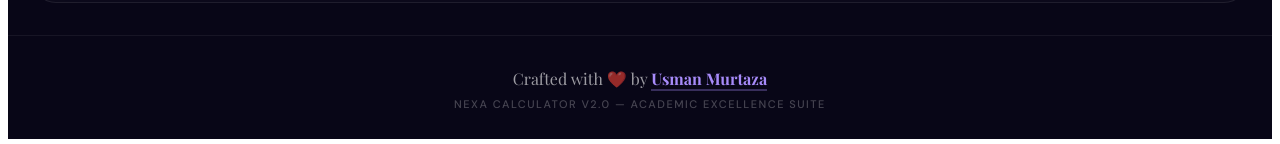
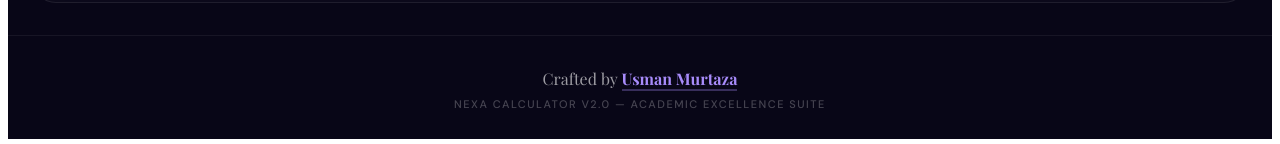
Before and after one commit to usmannmurtazaa/NexaCalculator, a React (Vite) app: page / in a window 1280 px wide. Shown: the part 1533-1677 px from the top of the page. Built offline with nearby package versions, Linux system fonts and the light colour scheme; a web font is replaced by a local one.

Commit message:
add some new features

```diff
--- a/src/App.jsx
+++ b/src/App.jsx
@@ -1062,7 +1062,7 @@ export default function App() {
       {/* Footer */}
       <div style={{ textAlign: "center", padding: "clamp(24px, 5vw, 32px) clamp(16px, 4vw, 24px) clamp(20px, 4vw, 28px)", marginTop: "clamp(24px, 5vw, 32px)", borderTop: `1px solid ${darkMode ? "rgba(255,255,255,0.06)" : "rgba(0,0,0,0.06)"}` }}>
         <div style={{ fontFamily: "'Playfair Display',serif", fontSize: "clamp(14px, 3.5vw, 16px)", color: darkMode ? "rgba(255,255,255,0.6)" : "rgba(0,0,0,0.6)", marginBottom: 8 }}>
-          Crafted with ❤️ by{" "}
+          Crafted by{" "}
           <a
             href="https://usmanmurtaza.netlify.app"
             target="_blank"
```
